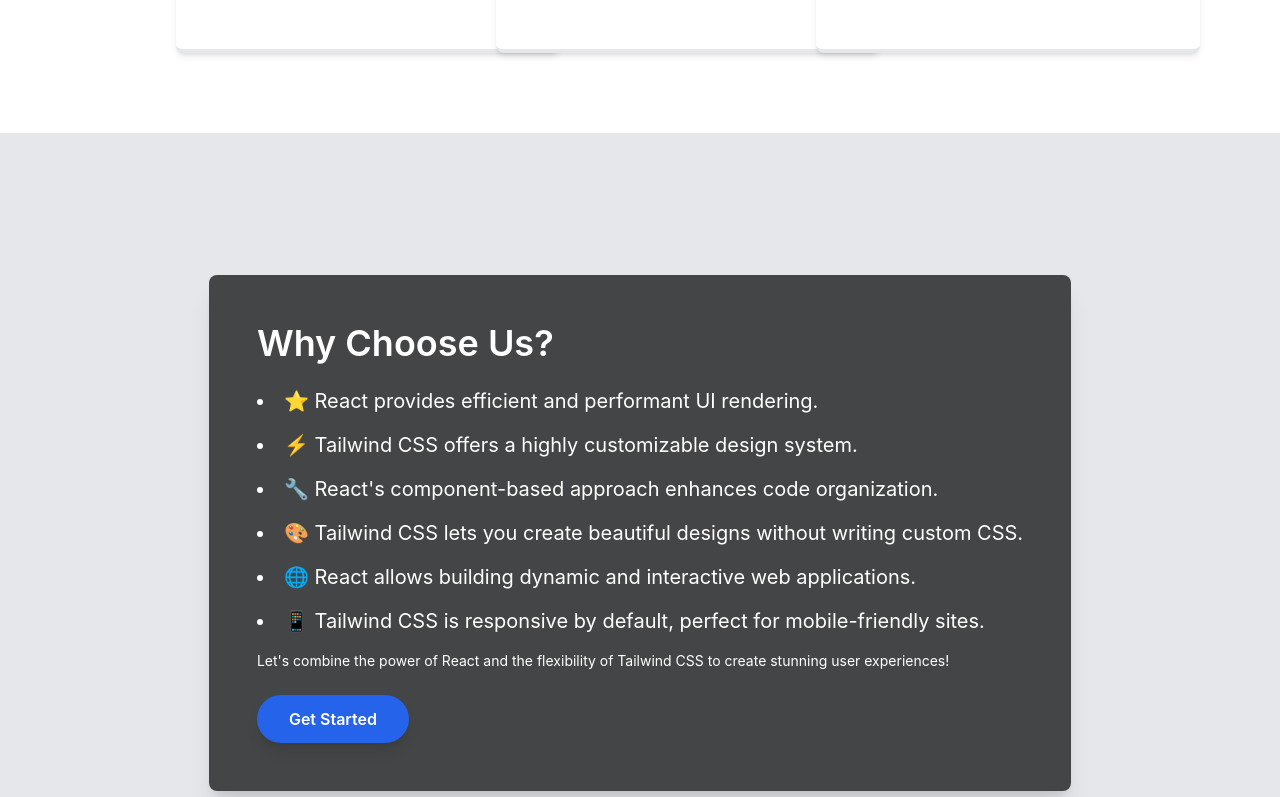
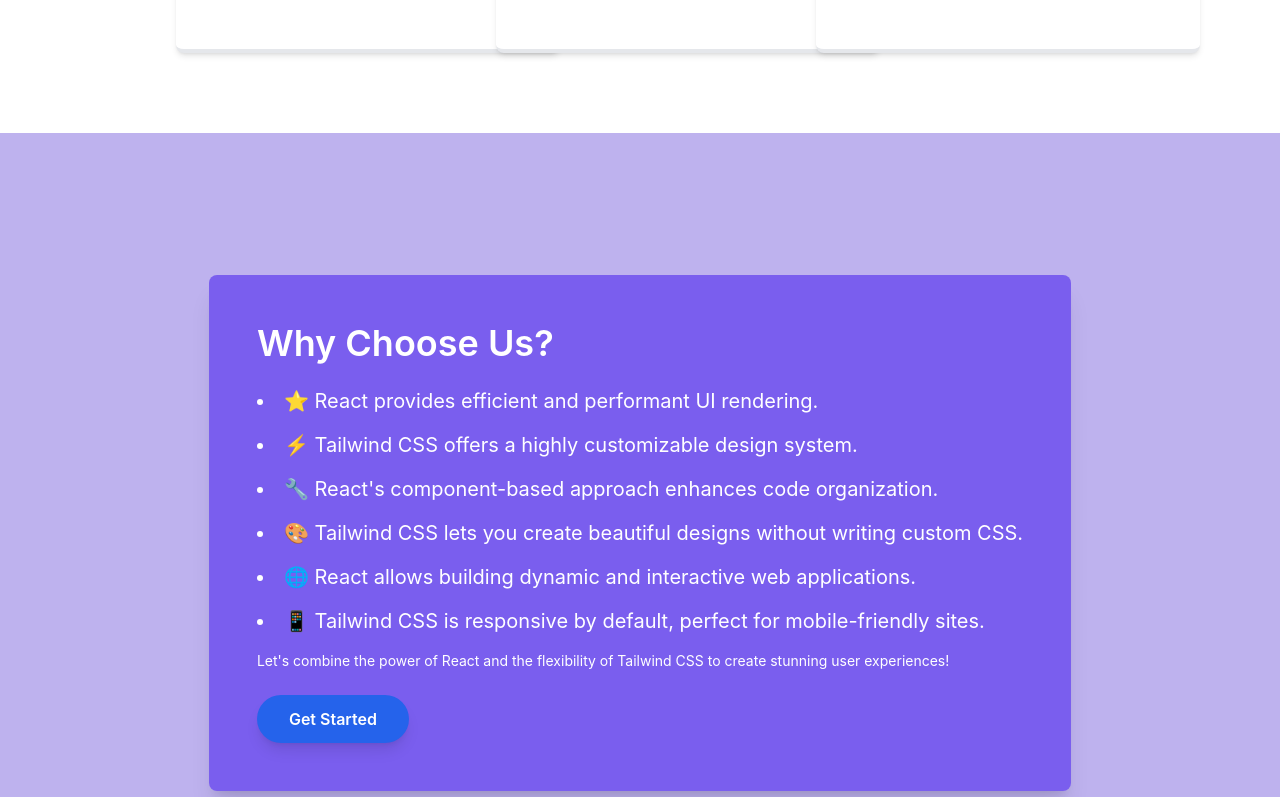
Before and after one commit to Imo-Tech-Solutions/digital_contacts, a React (Create React App) app: page /#/ in a window 1280 px wide. Shown: the part 1043-1840 px from the top of the page. Built offline with nearby package versions, Linux system fonts and the light colour scheme.

Commit message:
update home.jsx

```diff
--- a/src/pages/Home.jsx
+++ b/src/pages/Home.jsx
@@ -169,16 +169,10 @@
       </section>
 
       <section
-      className="text-white w-full h-screen flex items-center justify-center bg-gray-200"
-      // style={{
-      //   backgroundImage: `url(${hero_background})`,
-      //   backgroundSize: 'cover',
-      //   backgroundRepeat: 'no-repeat',
-      //   backgroundPosition: 'center',
-      // }}
+      className="text-white w-full h-screen flex items-center justify-center bg-purple-light"
       id="home"
     >
-      <div className="bg-black bg-opacity-70 p-12 rounded-lg shadow-xl">
+      <div className="bg-purple bg-opacity-70 p-12 rounded-lg shadow-xl">
         <h2 className="text-4xl font-semibold mb-6">Why Choose Us?</h2>
         <ul className="list-disc list-inside text-xl">
           <li className="mb-4">⭐ React provides efficient and performant UI rendering.</li>
```
